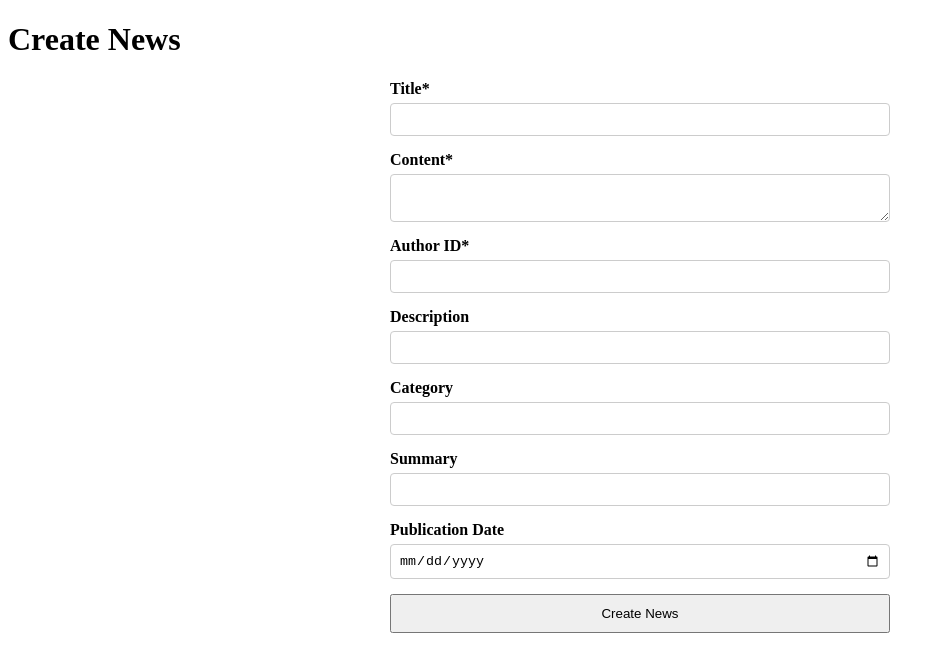
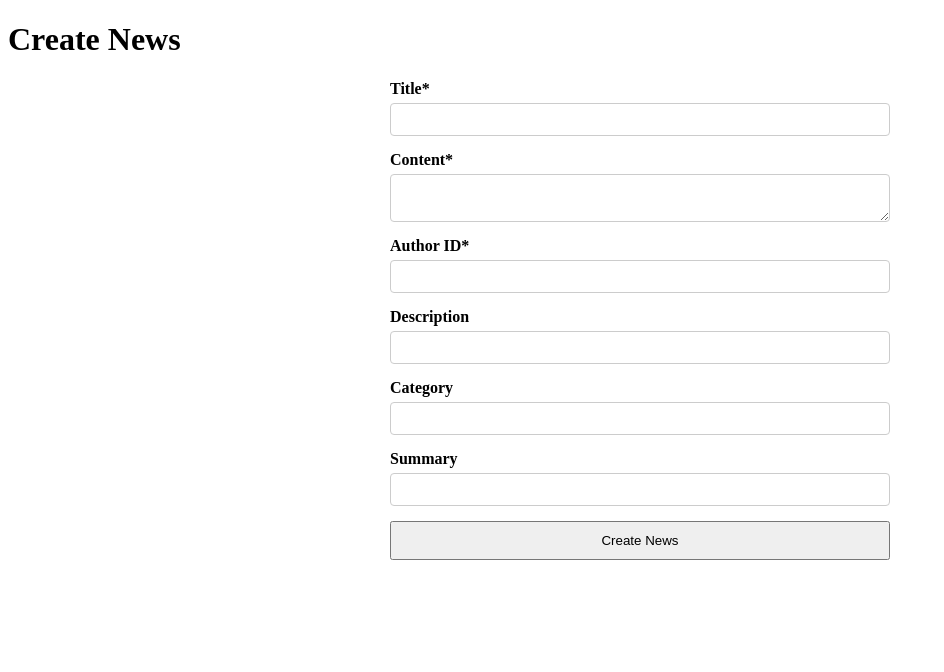
Before and after one commit to KartikGhai025/TestProject, a Next.js app: page /news/create in a window 1280 px wide. Shown: the top 672 px of the page, without its empty margins (0-944 px from the left). Built offline with nearby package versions, Linux system fonts and the light colour scheme; no server answers.

Commit message:
refactor: Remove unused publication date field from NewsForm component

```diff
--- a/src/modules/news/components/NewsForm.tsx
+++ b/src/modules/news/components/NewsForm.tsx
@@ -90,10 +90,7 @@ export default function NewsForm() {
         <input id="summary" name="summary" value={formData.source} onChange={handleChange} style={inputStyles} />
       </label>
 
-      <label htmlFor="publicationDate" style={labelStyles}>
-        Publication Date
-        <input id="publicationDate" name="publicationDate" type="date" value={formData.publicationDate} onChange={handleChange} style={inputStyles} />
-      </label>
+
 
       <button type="submit" disabled={isLoading} style={{ padding: '10px', cursor: 'pointer' }}>
         {isLoading ? "Creating..." : "Create News"}
```
